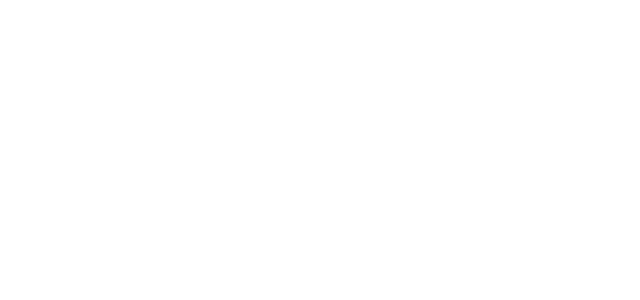
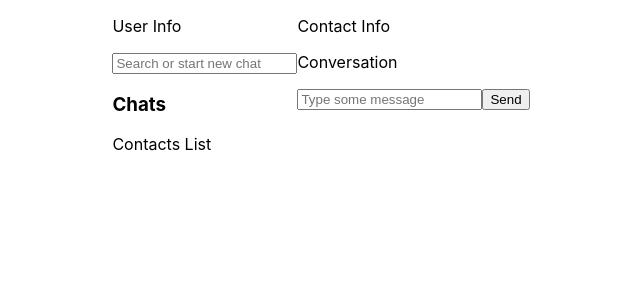
Before and after one commit to IvZaporozhchenko/messengerTaskForReenbit, a React (Create React App) app: page / in a window 1280 px wide. Shown: the top 300 px of the page, without its empty margins (255-895 px from the left). Built offline with nearby package versions, Linux system fonts and the light colour scheme.

Commit message:
Added basic components

```diff
--- a/src/components/App.js
+++ b/src/components/App.js
@@ -1,8 +1,45 @@
-function App() {
+import React, {Component} from 'react';
+import "../styles/App.css";
+
+import ContactsWrap from "./ContactsWrap";
+import ChatWrap from "./ChatWrap";
+
+class App extends Component {
+	constructor(props) {
+		super(props);
+
+		this.state = {
+			contacts: [
+				{
+					name: "John"
+				},
+				{
+					name: "Den"
+				},
+				{
+					name: "Bob"
+				}
+			]
+		}
+
+	}
+
+	render() {
+		return (
+			<div className="App">
+				<ContactsWrap contacts = {this.state.contacts} />
+				<ChatWrap />
+			</div>
+		)
+	}
+
+}
+
+export default App;
+
+/*function App() {
 	return (
 		<div className="App">
 		</div>
 	);
-}
-
-export default App;
+}*/
--- /dev/null
+++ b/src/components/ChatWrap.js
@@ -0,0 +1,20 @@
+import React, {Component} from 'react';
+
+import ContactInfo from "./ContactInfo";
+import Conversation from "./Conversation";
+import MessageInput from "./MessageInput";
+
+class ChatWrap extends Component {
+	render() {
+		return (
+			<div>
+				<ContactInfo />
+				<Conversation />
+				<MessageInput />
+			</div>
+		)
+	}
+
+}
+
+export default ChatWrap;
--- /dev/null
+++ b/src/components/ContactInfo.js
@@ -0,0 +1,14 @@
+import React, {Component} from 'react';
+
+class ContactInfo extends Component {
+	render() {
+		return (
+			<div>
+				<p>Contact Info</p>
+			</div>
+		)
+	}
+
+}
+
+export default ContactInfo;
--- /dev/null
+++ b/src/components/ContactsList.js
@@ -0,0 +1,15 @@
+import React, {Component} from 'react';
+
+class ContactsList extends Component {
+	render() {
+		return (
+			<div>
+				<h3>Chats</h3>
+				<p>Contacts List</p>
+			</div>
+		)
+	}
+
+}
+
+export default ContactsList;
--- /dev/null
+++ b/src/components/ContactsWrap.js
@@ -0,0 +1,21 @@
+import React, {Component} from 'react';
+
+import UserInfo from "./UserInfo";
+import SearchContact from "./SearchContact";
+import ContactsList from "./ContactsList";
+
+class ContactsWrap extends Component {
+	render() {
+		console.log(this.props.contacts);
+		return (
+			<div>
+				<UserInfo />
+				<SearchContact />
+				<ContactsList contacts={this.props.contacts} />
+			</div>
+		)
+	}
+
+}
+
+export default ContactsWrap;
--- /dev/null
+++ b/src/components/Conversation.js
@@ -0,0 +1,14 @@
+import React, {Component} from 'react';
+
+class Conversation extends Component {
+	render() {
+		return (
+			<div>
+				<p>Conversation</p>
+			</div>
+		)
+	}
+
+}
+
+export default Conversation;
--- /dev/null
+++ b/src/components/MessageInput.js
@@ -0,0 +1,15 @@
+import React, {Component} from 'react';
+
+class MessageInput extends Component {
+	render() {
+		return (
+			<form>
+				<input type="text" placeholder="Type some message"/>
+				<input type="submit" value="Send"/>
+			</form>
+		)
+	}
+
+}
+
+export default MessageInput;
--- /dev/null
+++ b/src/components/SearchContact.js
@@ -0,0 +1,14 @@
+import React, {Component} from 'react';
+
+class SearchContact extends Component {
+	render() {
+		return (
+			<div>
+				<input type="text" placeholder="Search or start new chat"/>
+			</div>
+		)
+	}
+
+}
+
+export default SearchContact;
--- /dev/null
+++ b/src/components/UserInfo.js
@@ -0,0 +1,14 @@
+import React, {Component} from 'react';
+
+class UserInfo extends Component {
+	render() {
+		return (
+			<div>
+				<p>User Info</p>
+			</div>
+		)
+	}
+
+}
+
+export default UserInfo;
--- /dev/null
+++ b/src/styles/App.css
@@ -0,0 +1,6 @@
+.App {
+    display: flex;
+    flex-direction: row;
+    width: 90%;
+    justify-content: center;
+}
```
Also changed, not shown: 1 other file (tests, documents, lock files or other folders).
